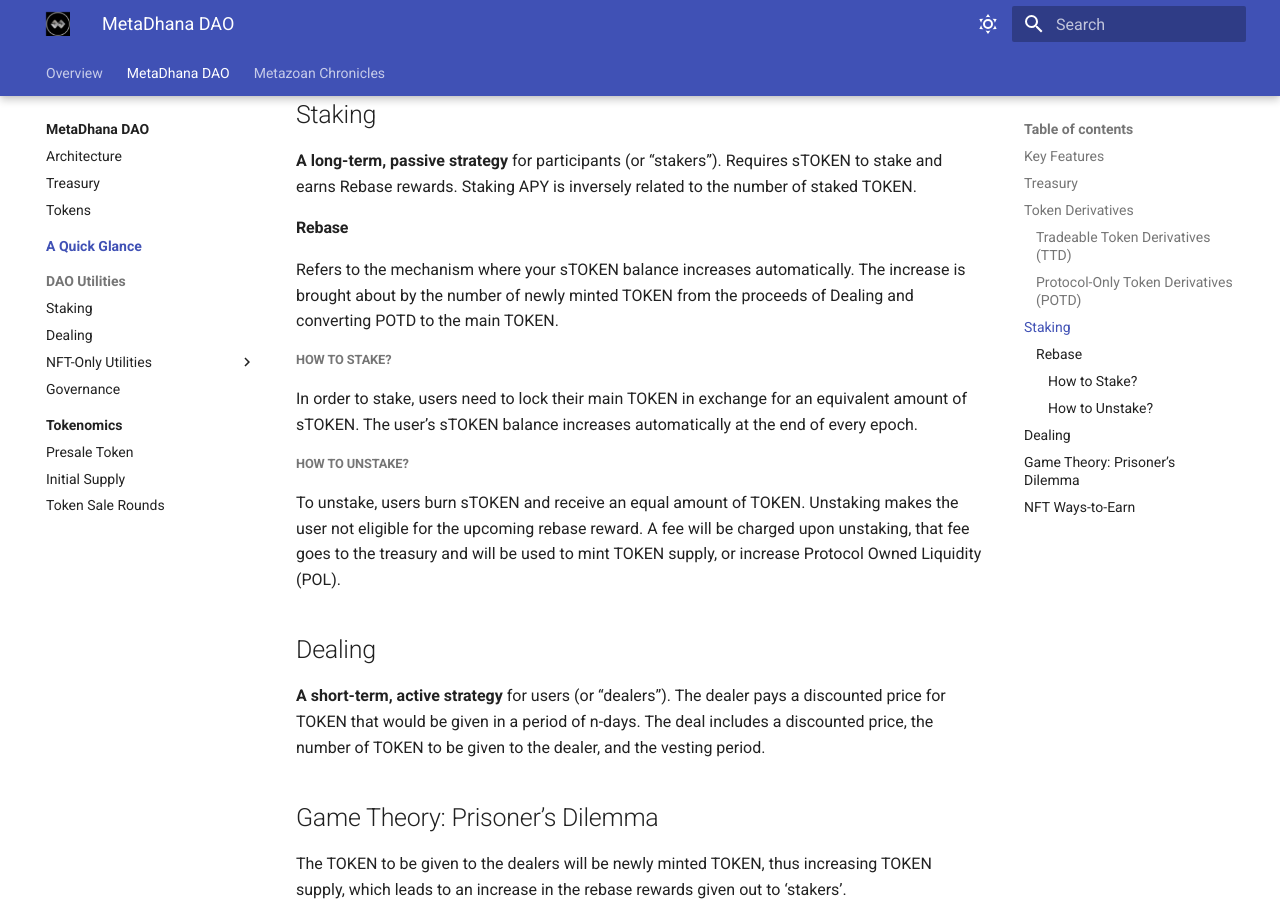
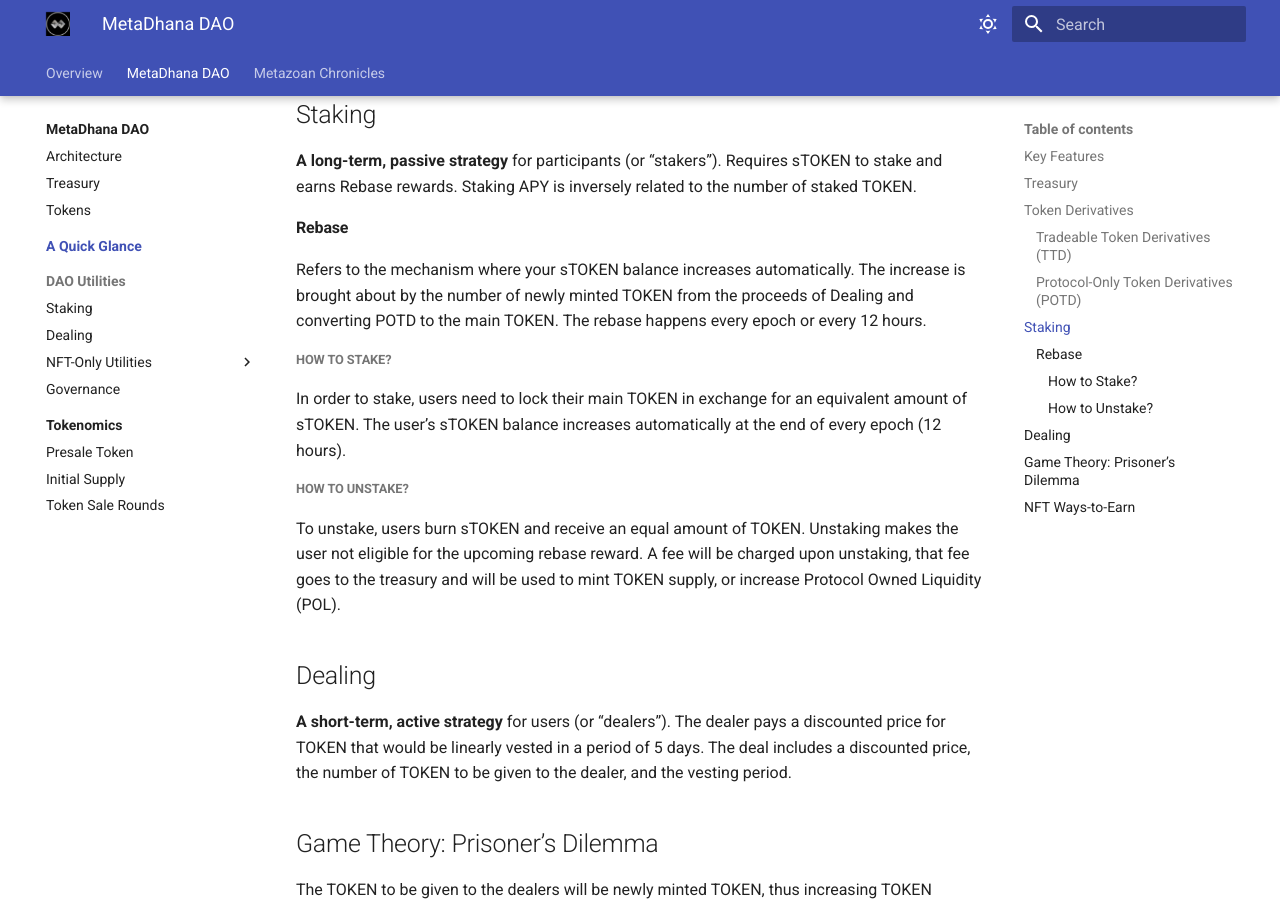
Before and after one commit to AshtreeBV/metazoan-whitepaper, an MkDocs documentation site: the page built from docs/dao/summary/index.md, in a window 1280 px wide and 900 px high, scrolled down 1108 px. Built offline with MkDocs 1.6.1 and Material for MkDocs 9.7.7, drawn with Linux system fonts in a browser that asks for light colours.

Commit message:
epoch-12, content edits

```diff
--- a/docs/dao/summary/index.md
+++ b/docs/dao/summary/index.md
@@ -34,11 +34,11 @@ TOKEN derivatives that do not have their own market and can only be exchanged fo
 
 #### Rebase
 
-Refers to the mechanism where your sTOKEN balance increases automatically. The increase is brought about by the number of newly minted TOKEN from the proceeds of Dealing and converting POTD to the main TOKEN.
+Refers to the mechanism where your sTOKEN balance increases automatically. The increase is brought about by the number of newly minted TOKEN from the proceeds of Dealing and converting POTD to the main TOKEN. The rebase happens every epoch or every 12 hours.
 
 ##### How to Stake?
 
-In order to stake, users need to lock their main TOKEN in exchange for an equivalent amount of sTOKEN. The user’s sTOKEN balance increases automatically at the end of every epoch.
+In order to stake, users need to lock their main TOKEN in exchange for an equivalent amount of sTOKEN. The user’s sTOKEN balance increases automatically at the end of every epoch (12 hours).
 
 ##### How to Unstake?
 
@@ -46,7 +46,7 @@ To unstake, users burn sTOKEN and receive an equal amount of TOKEN. Unstaking ma
 
 ## Dealing
 
-**A short-term, active strategy** for users (or “dealers”). The dealer pays a discounted price for TOKEN that would be given in a period of n-days. The deal includes a discounted price, the number of TOKEN to be given to the dealer, and the vesting period.
+**A short-term, active strategy** for users (or “dealers”). The dealer pays a discounted price for TOKEN that would be linearly vested in a period of 5 days. The deal includes a discounted price, the number of TOKEN to be given to the dealer, and the vesting period.
 
 ## Game Theory: Prisoner’s Dilemma
 
```
Also changed, not shown: docs/dao/architecture.md (+2 -2 lines), docs/dao/tokenomics/sale-rounds.md (+8 -0 lines), docs/dao/utilities/staking.md (+2 -2 lines).
